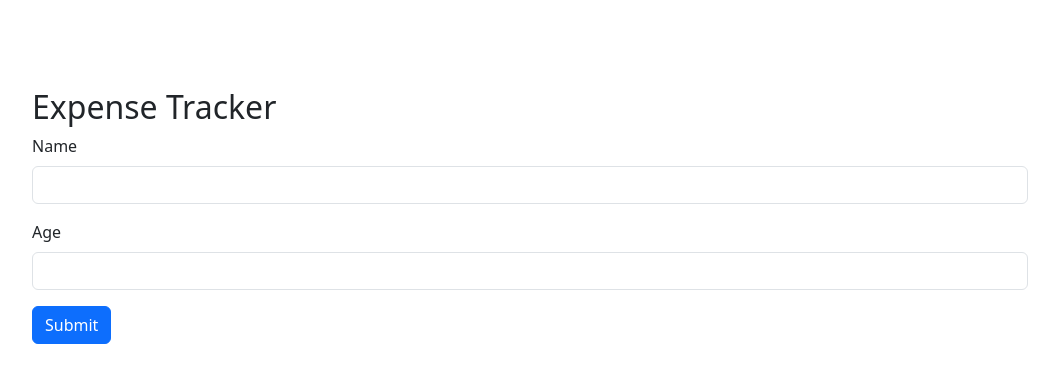
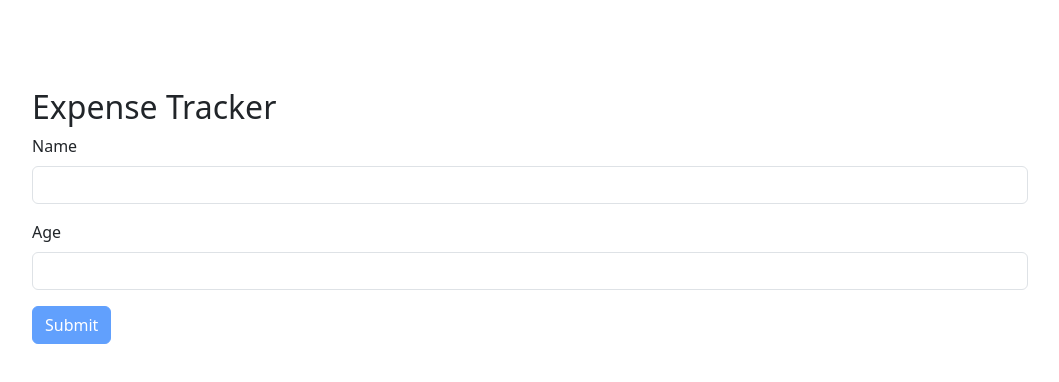
Before and after one commit to zeeshantariq08/expense-tracker, a React (Vite) app in the folder expense-tracker/: page / in a window 1280 px wide. Shown: the top 382 px of the page, without its empty margins (110-1169 px from the left). Built offline with nearby package versions, Linux system fonts and the light colour scheme.

Commit message:
disabling the submit button

```diff
--- a/expense-tracker/src/components/Form.tsx
+++ b/expense-tracker/src/components/Form.tsx
@@ -18,7 +18,7 @@ const Form = () => {
     const {
         register,
         handleSubmit,
-        formState: {errors}
+        formState: {errors, isValid},
     } =
         useForm<FormData>({resolver: zodResolver(schema)});
 
@@ -61,7 +61,7 @@ const Form = () => {
                 {errors.age && <p className="text-danger">{errors.age?.message}</p>}
             </div>
 
-            <button className="btn btn-primary">Submit</button>
+            <button disabled={!isValid} className="btn btn-primary">Submit</button>
 
         </form>
     )
```
